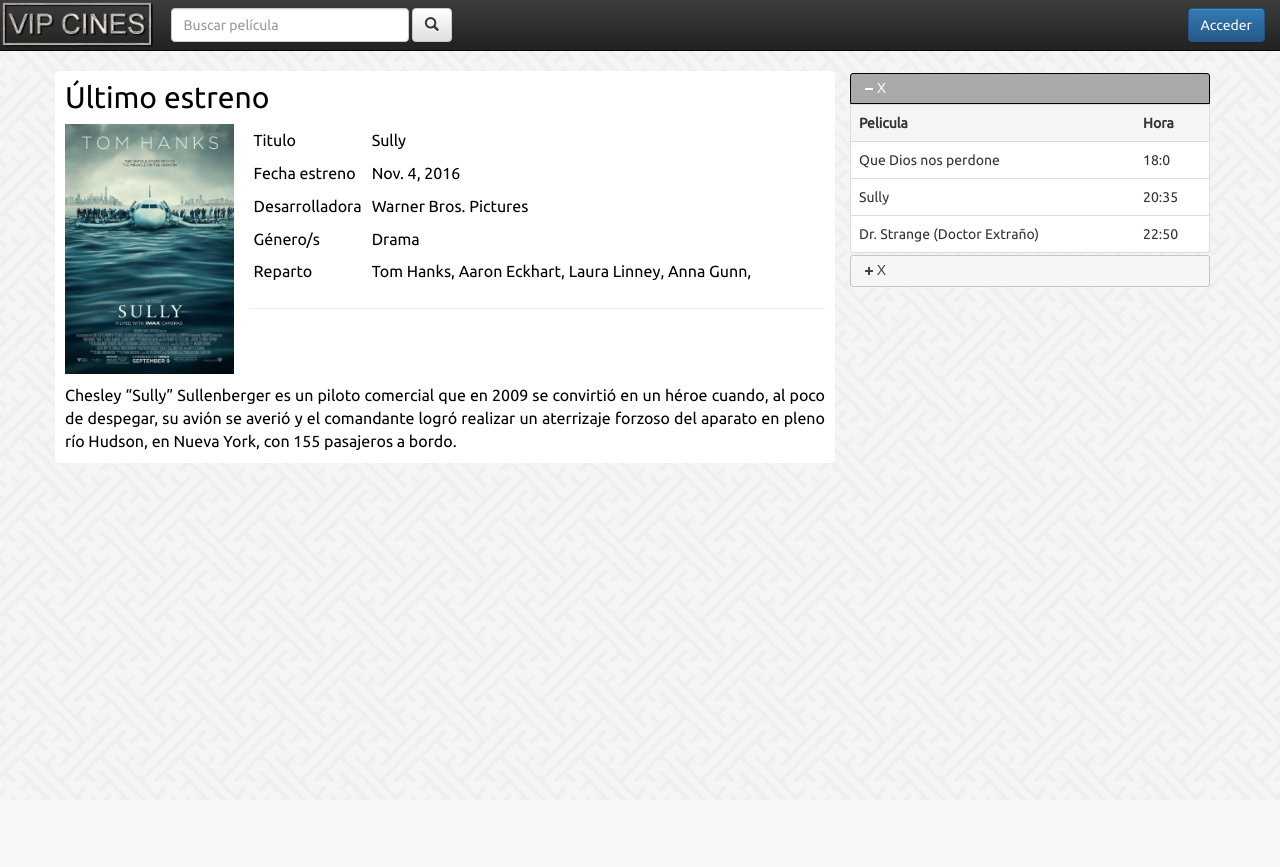
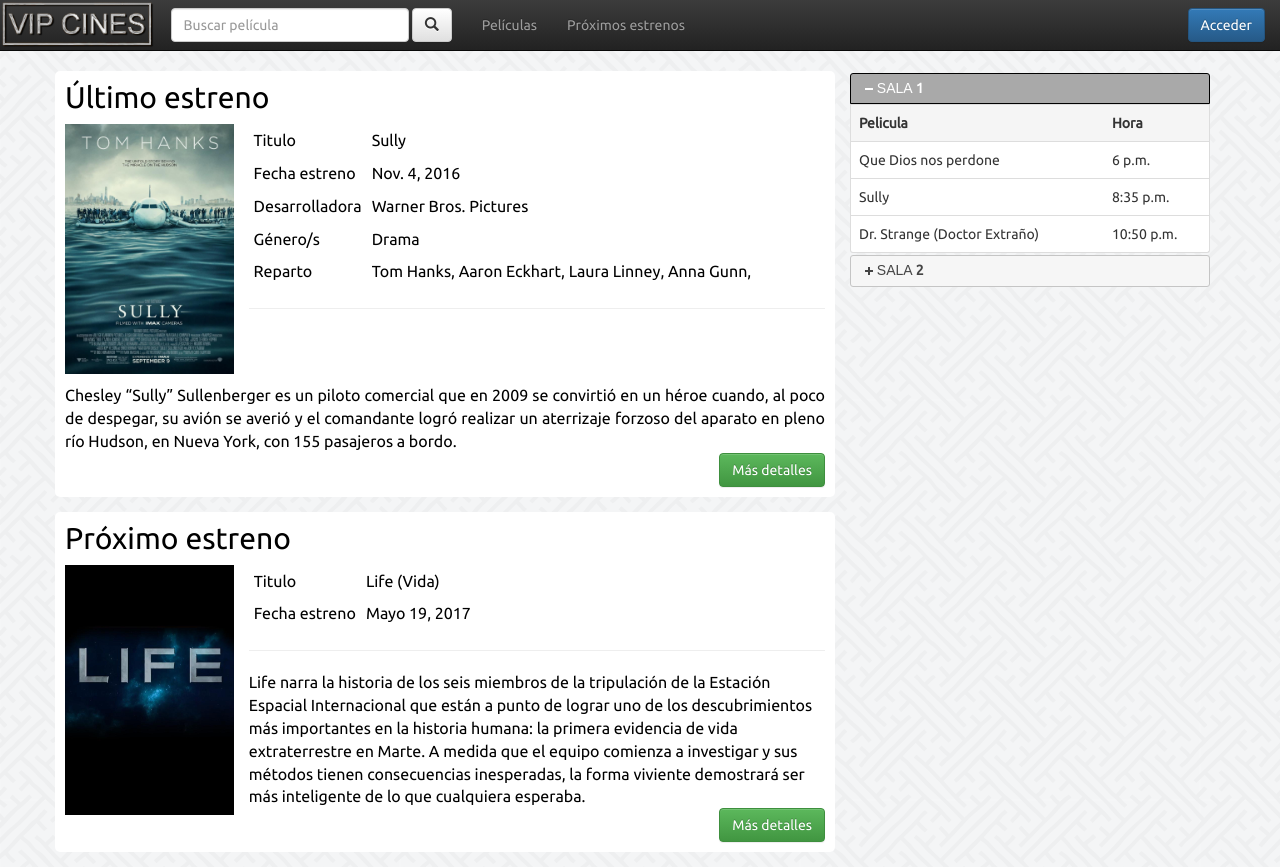
Before and after one commit to franbgz/django-cine, a Django app: page / in a window 1280 px wide. Before the commit the page ends 450 px from the top, so only its background shows below. Run offline with Django 3.2, Linux system fonts and the light colour scheme; data comes from the database, SQL or seed files in the repository; some libraries are stand-ins or nearby versions.

Commit message:
Se ha creado las vistas de lista de peliculas estrenadas y por estrenar. Se ha corregido el numero de sala en la cartelera. Se ha eliminado el entorno virtual

```diff
--- a/cine/static/css/main.css
+++ b/cine/static/css/main.css
@@ -44,6 +44,7 @@ body{
 }
 
 .cartelera{
+	margin-bottom: 15px;
 }
 
 .sinopsis{
@@ -89,7 +90,7 @@ body{
 /* Resultado */
 
 .tabla-resultado{
-	width: 80%;
+	width: 95%;
 	margin: 0 auto;
 }
 
--- a/cine/static/js/main.js
+++ b/cine/static/js/main.js
@@ -1,6 +1,9 @@
 try{
 	$(".acordeon-cartelera").accordion({
-		icons: { "header": "ui-icon-plus", "activeHeader": "ui-icon-minus" }
+		icons: { "header": "ui-icon-plus", "activeHeader": "ui-icon-minus" },
+		collapsible: true,
+    autoHeight: false,
+    navigation: true ,
 	});
 
 }
--- a/cine/templates/index.django.html
+++ b/cine/templates/index.django.html
@@ -7,6 +7,7 @@
 		<div class="col-md-8 cuerpo">
 			<h2 style="margin-top: 0">Último estreno</h2>
 			<div>
+
 				<img src="{{media_url}}{{ult_estreno.cartel}}" alt="{{ult_estreno.nombre_interno}}" height="250px" style="float: left; margin-right: 15px; margin-bottom: 10px;">
 				<table class="ultimo-estreno" cellspacing="10">
 					<tr>
@@ -36,13 +37,17 @@
 				</table>
 				<hr>
 				<div class="sinopsis">{{ ult_estreno.sinopsis }}</div>
+				<div style="text-align: right">
+					<a href="{% url 'pelicula' ult_estreno.nombre_interno %}"><button class="btn btn-success">Más detalles</button></a>
+				</div>
+
 			</div>
 		</div>
 
 		<div class="col-md-4 cartelera">
 			<div class="acordeon-cartelera">
 			{% for sala in salas %}
-				<h3>X</h3>
+				<h3>SALA <strong>{{ sala.0.sala }}</strong></h3>
 				<div>
 					<table class="table table-hover">
 						<tr class="active">
@@ -52,7 +57,7 @@
 						{% for proyeccion in sala %}
 						<tr>
 							<td><a href="{% url 'pelicula' proyeccion.pelicula.nombre_interno %}">{{ proyeccion.pelicula.titulo }}</a></td>
-							<td>{{ proyeccion.hora.hour }}:{{ proyeccion.hora.minute }} </td>
+							<td>{{ proyeccion.hora }}</td>
 						</tr>
 						{% endfor %}
 					</table>
@@ -63,4 +68,31 @@
 
 		</div>
 	</div>
-	{% endblock content %}
+	<div class="row">
+		<div class="col-md-8 cuerpo">
+
+			<h2 style="margin-top: 0">Próximo estreno</h2>
+
+			<div>
+				<img src="{{media_url}}{{prox_estreno.cartel}}" alt="{{prox_estreno.nombre_interno}}" height="250px" style="float: left; margin-right: 15px; margin-bottom: 10px;">
+				<table class="ultimo-estreno" cellspacing="10">
+					<tr>
+						<td>Titulo</td>
+						<td>{{ prox_estreno.titulo }}</td>
+					</tr>
+					<tr>
+						<td>Fecha estreno</td>
+						<td>{{ prox_estreno.fecha_estreno}}</td>
+					</tr>
+				</table>
+				<hr>
+				<div>{{ prox_estreno.sinopsis }}</div>
+				<div style="text-align: right">
+					<a href="{% url 'pelicula' prox_estreno.nombre_interno %}"><button class="btn btn-success">Más detalles</button></a>
+				</div>
+			</div>
+
+		</div>
+	</div>
+</div>
+{% endblock content %}
--- a/cine/templates/plantilla.django.html
+++ b/cine/templates/plantilla.django.html
@@ -30,14 +30,19 @@
 			</a>
 		</div>
 
+
 		<div class="collapse navbar-collapse" id="bs-example-navbar-collapse-1">
-
 			<form action="{% url 'buscar' %}" class="navbar-form navbar-left" role="search" method="get">
 				<div class="form-group">
 					<input type="text" class="form-control" placeholder="Buscar película" name="clave" min="5">
 				</div>
 				<button type="submit" class="btn btn-default"><span class="glyphicon glyphicon-search"></span></button>
 			</form>
+			<ul class="nav navbar-nav">
+	      <li><a href="{% url 'listaPeliculas' %}">Películas</a></li>
+	      <li><a href="{% url 'proximas' %}">Próximos estrenos</a></li>
+
+	    </ul>
 			<a href="{% url 'admin:index' %}">
 				<button type="button" class="btn btn-primary navbar-btn pull-right">Acceder</button>
 			</a>
--- a/cine/templates/resultado.django.html
+++ b/cine/templates/resultado.django.html
@@ -5,6 +5,7 @@
 <div class="container">
 	<div class="row">
 		<div class="col-md-8 columna-centrada cuerpo">
+			<a href="{% url 'index' %}"><button class="btn-volver"><span class="glyphicon glyphicon-home" aria-hidden="true"></span> Inicio</button></a>
 			<form action="." method="get" role="search">
 				<table>
 					<tr>
--- a/cine/urls.py
+++ b/cine/urls.py
@@ -6,7 +6,9 @@ from . import views
 
 urlpatterns = [
 	url(r'^$', views.index, name='index'),
+	url(r'^'+settings.URL_PELIS+'$', views.listaPeliculas, name='listaPeliculas'),
 	url(r'^'+settings.URL_PELIS+'([a-z0-9_]*)/$', views.pelicula, name='pelicula'),
+	url(r'^proximas/$', views.listaProximas, name='proximas'),
 	url(r'^buscar/$', views.buscar, name='buscar')
 
 	] + static(settings.MEDIA_URL, document_root=settings.MEDIA_ROOT)
--- a/cine/views.py
+++ b/cine/views.py
@@ -48,6 +48,18 @@ def pelicula(request, offset):
     media_url = settings.MEDIA_URL
     return render_to_response('pelicula.django.html', locals())
 
+def listaPeliculas(request):
+    hoy = date.today()
+    peliculas = Pelicula.objects.filter(fecha_estreno__lte=hoy).order_by('-fecha_estreno')
+    media_url = settings.MEDIA_URL
+    return render_to_response('lista.django.html', locals())
+
+def listaProximas(request):
+    hoy = date.today()
+    peliculas = Pelicula.objects.filter(fecha_estreno__gt=hoy).order_by('fecha_estreno')
+    media_url = settings.MEDIA_URL
+    return render_to_response('proximas.django.html', locals())
+
 def buscar(request):
     clave = request.GET.get('clave', '')
     if clave:
```
Also changed, not shown: cine/templates/lista.django.html (added, +28 -0 lines), cine/templates/proximas.django.html (added, +31 -0 lines), django-cine(17-11-2016).sql (renamed from django-cine(06-11-2016).sql, +26 -9 lines).
